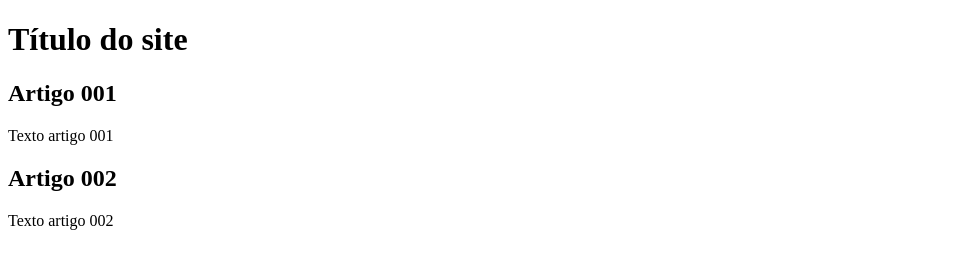
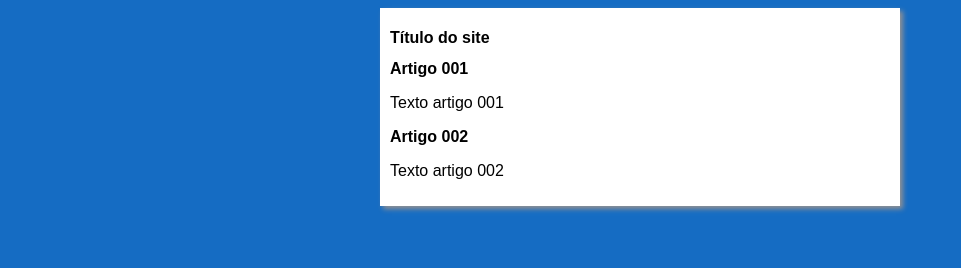
Before and after one commit to rafaboth/projeto-site, a plain HTML site: page index.html in a window 1280 px wide. Shown: the whole page, without its empty margins (0-961 px from the left). Drawn offline with Linux system fonts and the light colour scheme.

Commit message:
inicio design

```diff
--- /dev/null
+++ b/estilos/style.css
@@ -0,0 +1,17 @@
+* {
+    font-family: Arial, Helvetica, sans-serif;
+    font-size: 16px;
+}
+
+body {
+    background-color: rgb(21, 108, 195);
+
+}
+
+main {
+    background-color: white;
+    width: 500px;
+    margin: auto;
+    padding: 10px;
+    box-shadow: 3px 3px 5px rgb(148, 145, 145);
+}
--- a/index.html
+++ b/index.html
@@ -4,6 +4,7 @@
     <meta charset="UTF-8">
     <meta name="viewport" content="width=device-width, initial-scale=1.0">
     <title>Título do site</title>
+    <link rel="stylesheet" href="estilos/style.css">
 </head>
 <body>
     <main>
```
